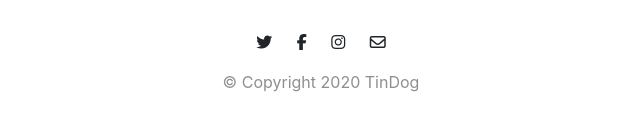
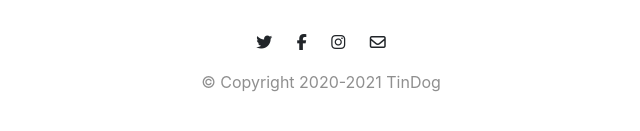
Before and after one commit to Amlan-007/TinDog, a plain HTML site: page index.html in a window 1280 px wide. Shown: the part 2927-3058 px from the top of the page, 319-959 px from the left. Drawn offline with nearby package versions, Linux system fonts and the light colour scheme.

Commit message:
Update index.html

```diff
--- a/index.html
+++ b/index.html
@@ -12,7 +12,7 @@
   <link rel="stylesheet" href="https://stackpath.bootstrapcdn.com/bootstrap/4.5.0/css/bootstrap.min.css" integrity="sha384-9aIt2nRpC12Uk9gS9baDl411NQApFmC26EwAOH8WgZl5MYYxFfc+NcPb1dKGj7Sk" crossorigin="anonymous">
   <link rel="stylesheet" href="css/styles.css">
   <!--Icon-->
-  <link rel="icon" href="images/tindog.ico">
+  <link rel="icon" href="images\tindog.ico">
   <!-- Font Awesome -->
   <script src="https://kit.fontawesome.com/3b3c8992ed.js" crossorigin="anonymous"></script>
   <!-- Bootstrap script -->
@@ -212,7 +212,7 @@
     <i class="fab social fa-facebook-f"></i>
     <i class="fab social fa-instagram"></i>
     <i class="far social fa-envelope"></i>
-    <p>© Copyright 2020 TinDog</p>
+    <p>© Copyright 2020-2021 TinDog</p>
 
   </footer>
 
```
